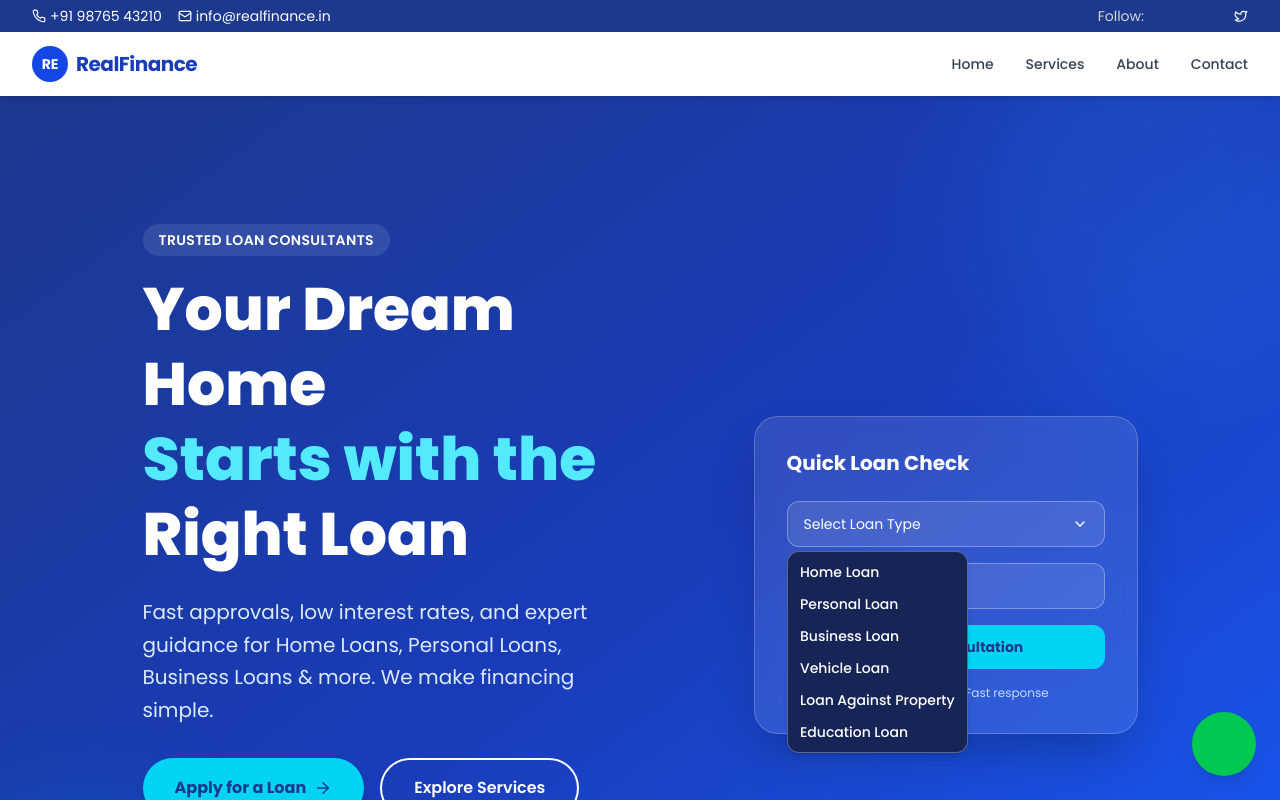
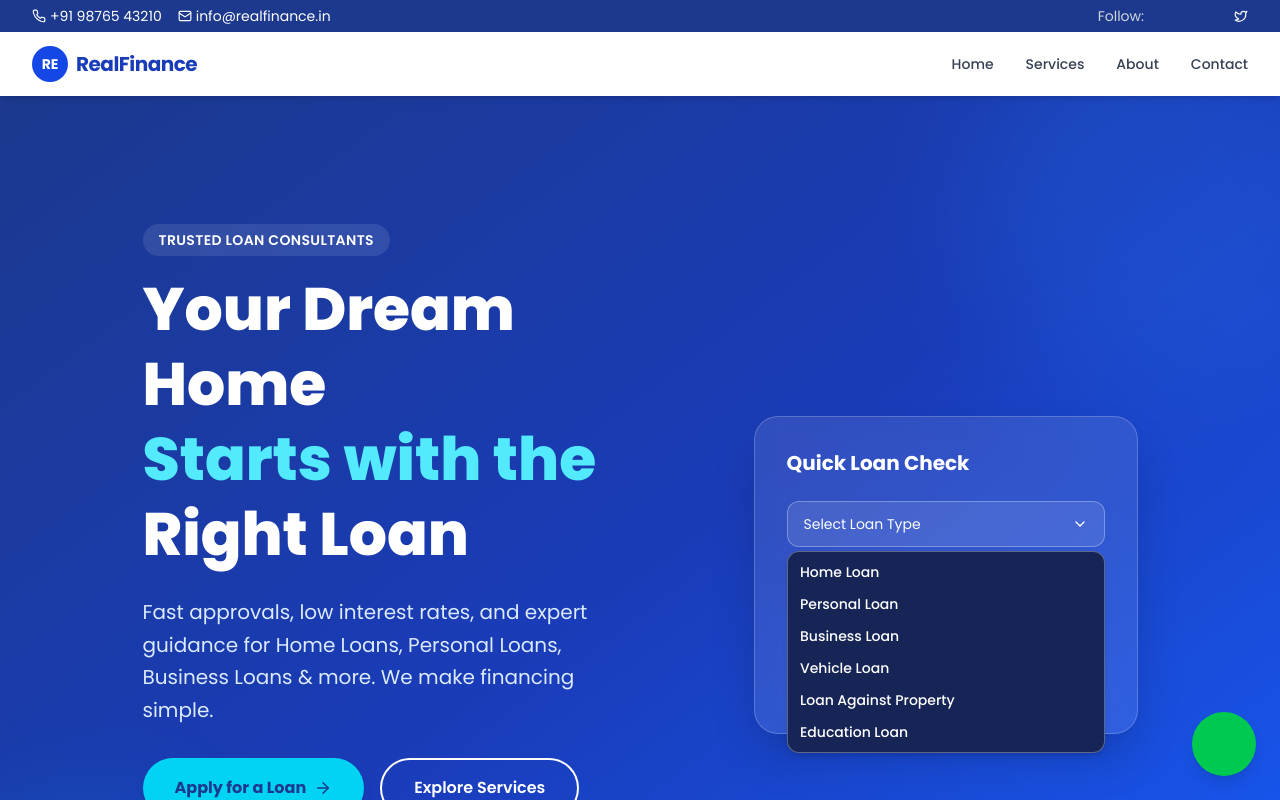
Before and after one commit to dkannan2602/mmfin-backend, a Next.js app: page / in a window 1280 px wide. Both pictures are taken after a click on the button "Select Loan Type". Shown: the top 800 px of the page. Built offline with nearby package versions, Linux system fonts and the light colour scheme; some icons are missing.

Commit message:
fix: Match dropdown menu width to trigger button using Radix CSS variable

```diff
--- a/src/components/ContactSection/ContactSection.tsx
+++ b/src/components/ContactSection/ContactSection.tsx
@@ -227,7 +227,7 @@ export default function ContactSection() {
                         <ChevronDown size={16} className="ml-2 text-gray-400" />
                       </button>
                     </DropdownMenuTrigger>
-                    <DropdownMenuContent className="w-full bg-white border border-gray-200 rounded-xl">
+                    <DropdownMenuContent className="bg-white border border-gray-200 rounded-xl" style={{ width: "var(--radix-dropdown-menu-trigger-width)" }}>
                       <DropdownMenuItem
                         onClick={() => handleLoanTypeSelect("")}
                         className="text-gray-700 cursor-pointer"
--- a/src/components/HeroSection/HeroSection.tsx
+++ b/src/components/HeroSection/HeroSection.tsx
@@ -96,7 +96,7 @@ export default function HeroSection() {
                     <ChevronDown size={16} className="ml-2" />
                   </button>
                 </DropdownMenuTrigger>
-                <DropdownMenuContent className="w-full bg-blue-950 border border-white/30 rounded-xl">
+                <DropdownMenuContent className="bg-blue-950 border border-white/30 rounded-xl" style={{ width: "var(--radix-dropdown-menu-trigger-width)" }}>
                   {loanTypes.map((loanType) => (
                     <DropdownMenuItem
                       key={loanType}
--- a/src/components/ui/dropdown-menu.tsx
+++ b/src/components/ui/dropdown-menu.tsx
@@ -58,7 +58,7 @@ const DropdownMenuContent = React.forwardRef<
       ref={ref}
       sideOffset={sideOffset}
       align="start"
-      className={`min-w-[8rem] overflow-hidden rounded-md border bg-popover p-1 text-popover-foreground shadow-md data-[state=open]:animate-in data-[state=closed]:animate-out data-[state=closed]:fade-out-0 data-[state=open]:fade-in-0 data-[state=closed]:zoom-out-95 data-[state=open]:zoom-in-95 data-[side=bottom]:slide-in-from-top-2 data-[side=left]:slide-in-from-right-2 data-[side=right]:slide-in-from-left-2 data-[side=top]:slide-in-from-bottom-2 ${
+      className={`overflow-hidden rounded-md border bg-popover p-1 text-popover-foreground shadow-md data-[state=open]:animate-in data-[state=closed]:animate-out data-[state=closed]:fade-out-0 data-[state=open]:fade-in-0 data-[state=closed]:zoom-out-95 data-[state=open]:zoom-in-95 data-[side=bottom]:slide-in-from-top-2 data-[side=left]:slide-in-from-right-2 data-[side=right]:slide-in-from-left-2 data-[side=top]:slide-in-from-bottom-2 ${
         className || ""
       }`}
       {...props}
```
